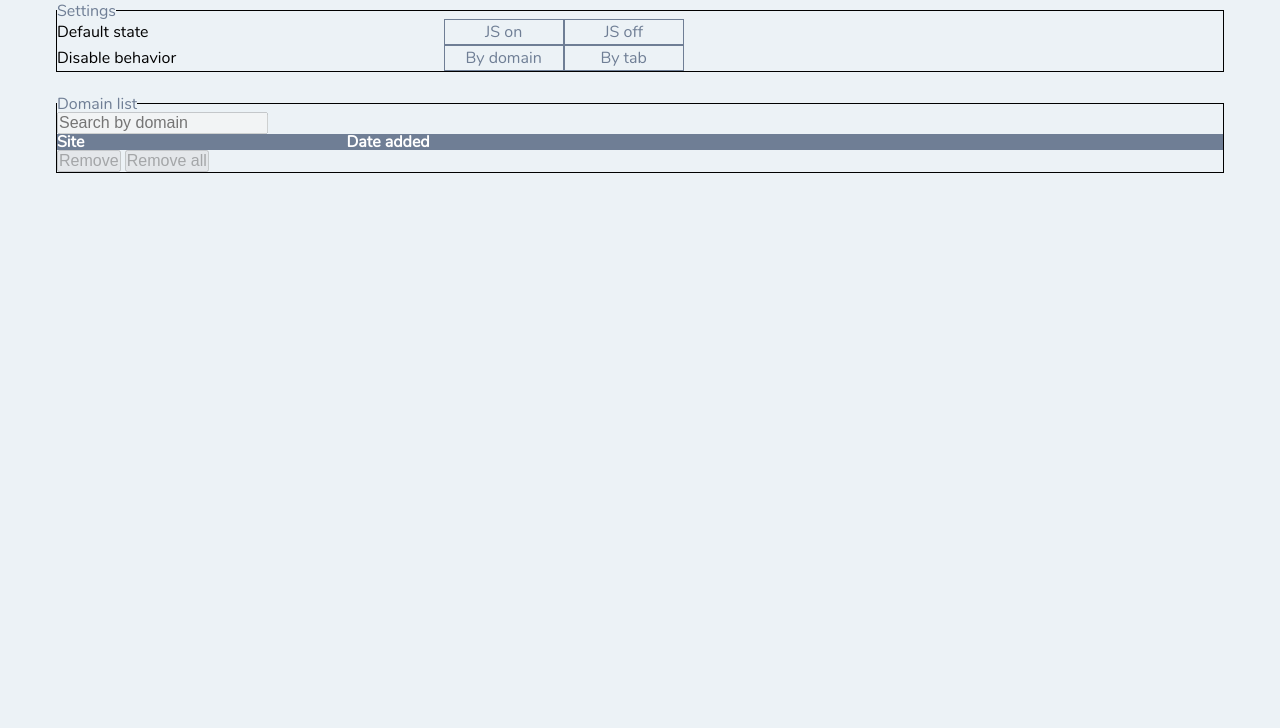
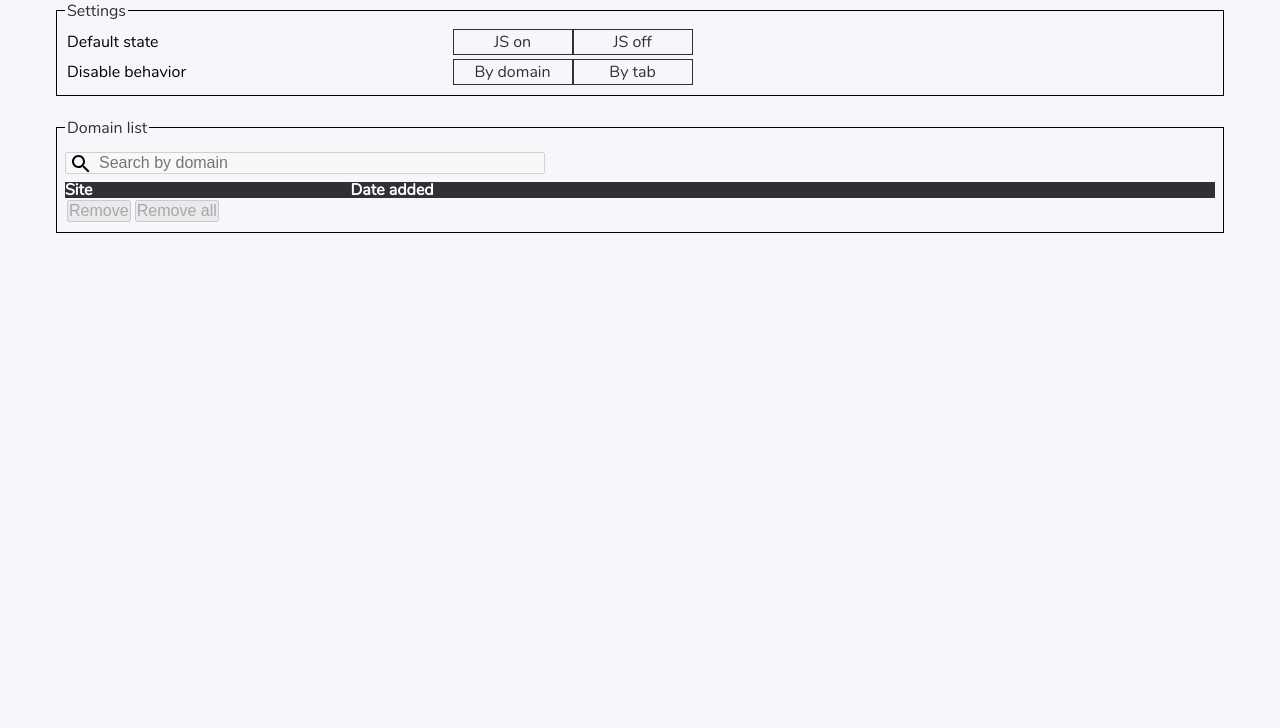
Before and after one commit to dpacassi/disable-javascript, a browser extension: page options/options.html in a window 1280 px wide. Shown: the part 72-800 px from the top of the page. Drawn offline with Linux system fonts and the light colour scheme; files that its build step writes are made by us from their sources.

Commit message:
Style the settings page

```diff
--- a/options/options.html
+++ b/options/options.html
@@ -50,7 +50,12 @@
             <table>
               <thead>
               <tr>
-                <th colspan="2" class="transparent"><input type="text" id="search" placeholder="Search by domain" disabled="disabled" value="" /></th>
+                <th colspan="2" class="transparent">
+                  <div class="form-item form-item-type--search">
+                    <img src="./vendor/icons/search.svg" alt="Search" title="Search" />
+                    <input type="text" id="search" placeholder="Search by domain" disabled="disabled" value="" />
+                  </div>
+                </th>
               </tr>
               <tr>
                 <th>Site</th>
--- a/options/src/js/options.js
+++ b/options/src/js/options.js
@@ -55,7 +55,7 @@ function domContentLoaded() {
 
     if (newHTML.length === 0) {
       newHTML += '<tr>';
-      newHTML += '<td class="empty" colspan="2">' + 'The list is empty.' + '</td>';
+      newHTML += '<td class="empty" colspan="2">' + 'You have not added any domains to your white-/blacklist yet.' + '</td>';
       newHTML += '</tr>';
 
       search.disabled = true;
--- a/options/src/sass/components/_forms.scss
+++ b/options/src/sass/components/_forms.scss
@@ -4,10 +4,15 @@
 
 fieldset {
   border: solid 1px $color-base-black;
+  padding: 0.5rem;
 
   & + fieldset {
     margin-top: 1.5rem;
   }
+}
+
+legend {
+  padding: 0 0.125rem;
 }
 
 label {
@@ -20,6 +25,7 @@ input[type=radio] {
   & + label {
     border: solid 1px $color-main;
     color: $color-main;
+    cursor: pointer;
     display: inline-block;
     text-align: center;
     padding: 0.25rem 0.5rem;
@@ -28,7 +34,31 @@ input[type=radio] {
 
   &:checked + label {
     background-color: $color-main;
+    background-color: $color-main;
     border-color: $color-main;
     color: white;
   }
 }
+
+.form-item-type--search {
+  background-color: $color-base-white;
+  margin: 0.5rem 0;
+  max-width: 30rem;
+  position: relative;
+  width: 100%;
+
+  img {
+    display: inline-block;
+    height: 1.5rem;
+    left: 0.25rem;
+    pointer-events: none;
+    position: absolute;
+    width: 1.5rem;
+  }
+
+  input {
+    display: inline-block;
+    padding-left: 2rem;
+    width: 100%;
+  }
+}
--- a/options/src/sass/components/_tables.scss
+++ b/options/src/sass/components/_tables.scss
@@ -16,3 +16,11 @@ th {
     background-color: inherit;
   }
 }
+
+td {
+  padding: 0.125rem;
+
+  &.empty {
+    background-color: $color-base-white;
+  }
+}
--- a/options/src/sass/helpers/_variables.scss
+++ b/options/src/sass/helpers/_variables.scss
@@ -10,9 +10,11 @@ $color-base-black: #000000;
 
 $color-base-catskill-white: #ecf2f6;
 $color-base-slate-gray: #6f7e95;
+$color-base-wild-sand: #f5f5f5;
 
-$color-background: $color-base-catskill-white;
-$color-main: $color-base-slate-gray;
+$color-background: rgb(246, 247, 251);
+$color-main: rgb(47, 48, 51);
+$color-secondary: rgb(235, 237, 242);
 
 
 //----- Fonts.
```
Also changed, not shown: options/dist/css/style.css, options/dist/js/options.min.js, options/vendor/icons/search.svg (added).
